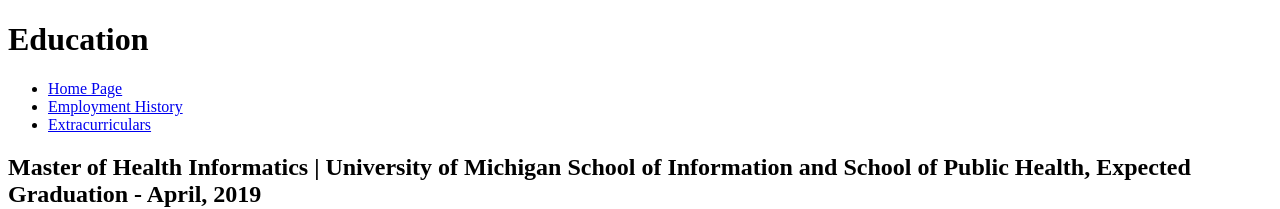
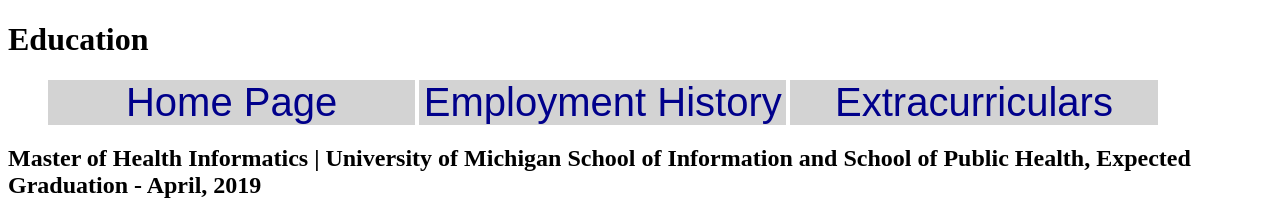
Before and after one commit to acbarber/acbarber.github.io, a plain HTML site: page education.html in a window 1280 px wide. Shown: the top 209 px of the page. Drawn offline with Linux system fonts and the light colour scheme.

Commit message:
Adding mystyle sheet

```diff
--- /dev/null
+++ b/css/mystyle.css
@@ -0,0 +1,13 @@
+nav ul li{
+  display: inline-block;
+  width: 30%;
+  text-align: center;
+  font-size: 40px;
+  background-color: LightGrey;
+  font-family: Arial
+}
+
+nav a{
+  text-decoration: none;
+  color: darkblue
+}
--- a/education.html
+++ b/education.html
@@ -2,6 +2,7 @@
 <html lang="en" dir="ltr">
   <head>
     <meta charset="utf-8">
+    <link rel="stylesheet" type="text/css" href="./css/mystyle.css">
     <title>Education</title>
   </head>
   <body>
```
Also changed, not shown: employment.html (+1 -0 lines), extracurriculars.html (+1 -0 lines), index.html (+1 -0 lines).
